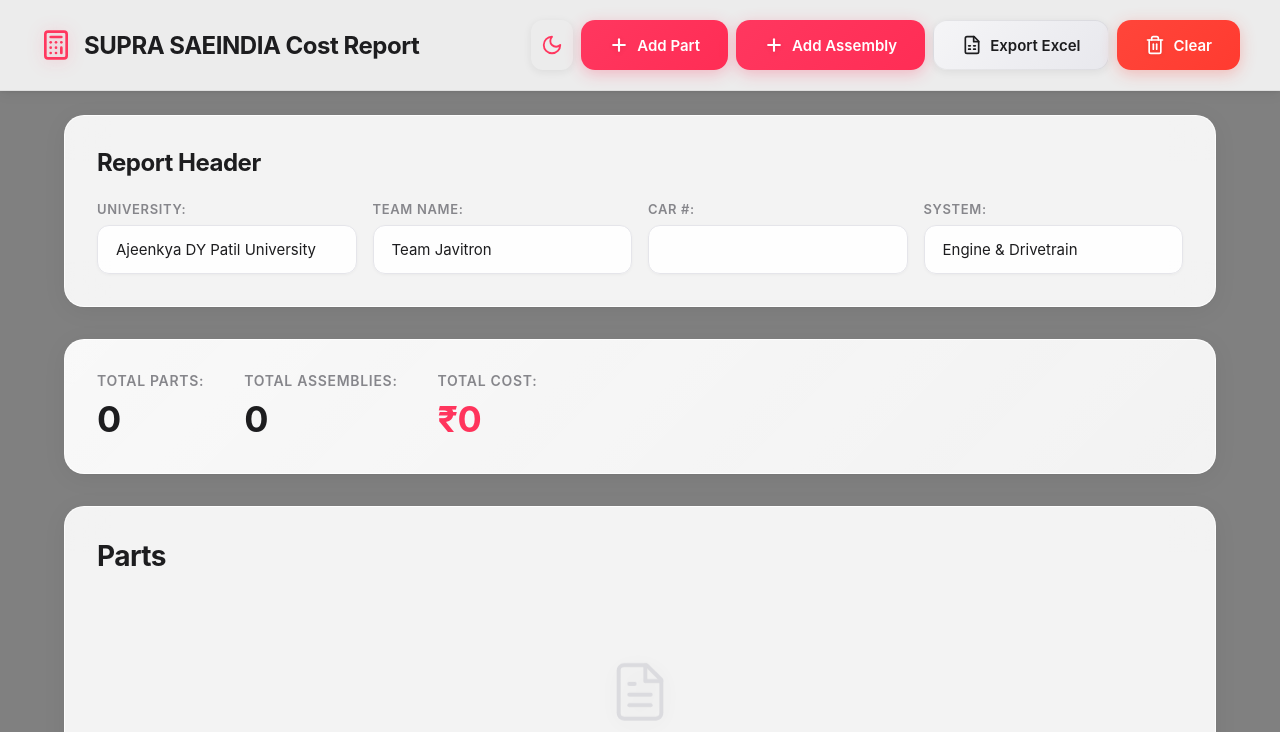
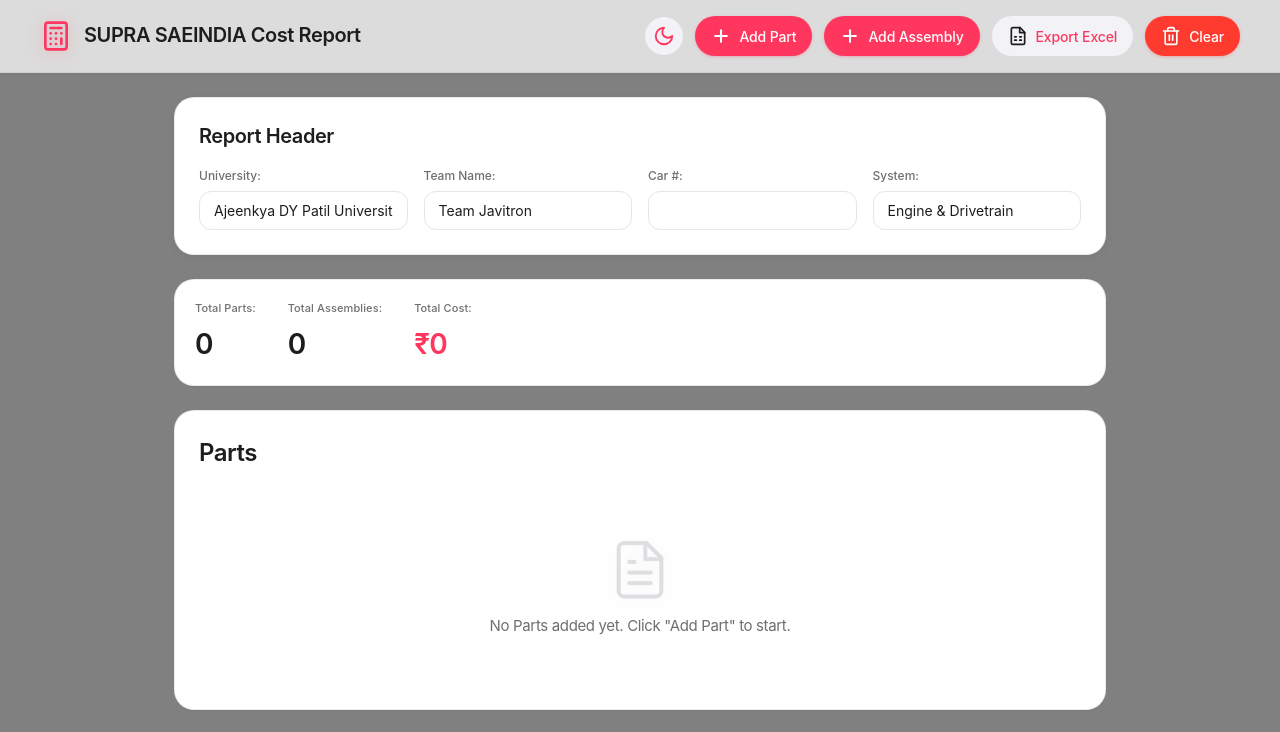
Before and after one commit to not-brajesh/Cost-Report-App-, a React (Vite) app: page / in a window 1280 px wide. Shown: the top 732 px of the page. Built offline with nearby package versions, Linux system fonts and the light colour scheme.

Commit message:
Redesign UI with premium Apple iOS design system

```diff
--- a/src/App.css
+++ b/src/App.css
@@ -1,16 +1,59 @@
-/* Global Styles */
+/* Global Styles - Premium Apple Design */
 * {
   margin: 0;
   padding: 0;
   box-sizing: border-box;
 }
 
+:root {
+  /* Apple Color System */
+  --ios-bg: #f5f5f7;
+  --ios-bg-secondary: #ffffff;
+  --ios-text: #1d1d1f;
+  --ios-text-secondary: #6e6e73;
+  --ios-tertiary: #8e8e93;
+  --ios-separator: rgba(60, 60, 67, 0.1);
+  --ios-accent: #ff375f;
+  --ios-accent-secondary: #ff2d55;
+  --ios-success: #34c759;
+  --ios-warning: #ff9500;
+  --ios-error: #ff3b30;
+  --ios-blue: #007aff;
+  --ios-gray: #8e8e93;
+  --ios-gray2: #aeaeb2;
+  --ios-gray3: #c7c7cc;
+  --ios-gray4: #d1d1d6;
+  --ios-gray5: #e5e5ea;
+  --ios-gray6: #f2f2f7;
+
+  /* Shadows */
+  --shadow-sm: 0 1px 2px rgba(0, 0, 0, 0.04);
+  --shadow-md: 0 2px 8px rgba(0, 0, 0, 0.06);
+  --shadow-lg: 0 4px 16px rgba(0, 0, 0, 0.08);
+  --shadow-xl: 0 8px 32px rgba(0, 0, 0, 0.12);
+
+  /* Radius */
+  --radius-sm: 8px;
+  --radius-md: 12px;
+  --radius-lg: 16px;
+  --radius-xl: 20px;
+  --radius-full: 9999px;
+}
+
+html {
+  scroll-behavior: smooth;
+}
+
 body {
-  font-family: -apple-system, BlinkMacSystemFont, 'SF Pro Display', 'SF Pro Text', 'Segoe UI', Roboto, sans-serif;
-  background: linear-gradient(135deg, #f5f5f7 0%, #e8e8ed 100%);
+  font-family: -apple-system, BlinkMacSystemFont, 'SF Pro Display', 'SF Pro Text', 'Segoe UI', Roboto, 'Helvetica Neue', sans-serif;
+  background: var(--ios-bg);
   min-height: 100vh;
-  color: #1d1d1f;
+  color: var(--ios-text);
   -webkit-font-smoothing: antialiased;
+  -moz-osx-font-smoothing: grayscale;
+  line-height: 1.47059;
+  font-weight: 400;
+  letter-spacing: -0.022em;
 }
 
 .app {
@@ -225,17 +268,17 @@
   background: rgba(255, 255, 255, 0.1);
 }
 
-/* Header */
+/* Header - Premium Glassmorphism */
 .app-header {
-  background: rgba(255, 255, 255, 0.85);
-  backdrop-filter: saturate(180%) blur(30px);
-  -webkit-backdrop-filter: saturate(180%) blur(30px);
-  padding: 1.25rem 2rem;
-  box-shadow: 0 1px 3px rgba(0, 0, 0, 0.08), 0 4px 12px rgba(0, 0, 0, 0.05);
+  background: rgba(255, 255, 255, 0.72);
+  backdrop-filter: saturate(180%) blur(20px);
+  -webkit-backdrop-filter: saturate(180%) blur(20px);
+  padding: 1rem 2rem;
+  box-shadow: var(--shadow-sm);
   position: sticky;
   top: 0;
   z-index: 100;
-  border-bottom: 1px solid rgba(0, 0, 0, 0.06);
+  border-bottom: 1px solid rgba(0, 0, 0, 0.05);
 }
 
 .header-content {
@@ -372,127 +415,129 @@
 }
 
 .logo h1 {
-  font-size: 1.5rem;
-  font-weight: 700;
-  color: #1d1d1f;
-  letter-spacing: -0.02em;
+  font-size: 1.25rem;
+  font-weight: 600;
+  color: var(--ios-text);
+  letter-spacing: -0.021em;
 }
 
 .header-actions {
   display: flex;
-  gap: 0.5rem;
+  gap: 0.75rem;
   flex-wrap: wrap;
+  align-items: center;
 }
 
-/* Buttons */
+/* Buttons - Apple Design System */
 .btn {
   display: flex;
   align-items: center;
+  justify-content: center;
   gap: 0.5rem;
-  padding: 0.875rem 1.75rem;
+  padding: 0.625rem 1rem;
   border: none;
-  border-radius: 14px;
-  font-size: 0.9375rem;
-  font-weight: 600;
+  border-radius: var(--radius-full);
+  font-size: 0.875rem;
+  font-weight: 500;
   cursor: pointer;
-  transition: all 0.3s cubic-bezier(0.4, 0, 0.2, 1);
+  transition: all 0.2s cubic-bezier(0.4, 0, 0.2, 1);
   font-family: inherit;
-  box-shadow: 0 2px 8px rgba(0, 0, 0, 0.08);
+  letter-spacing: -0.01em;
+  white-space: nowrap;
 }
 
 .btn:hover {
-  transform: translateY(-2px);
-  box-shadow: 0 4px 16px rgba(0, 0, 0, 0.12);
+  transform: scale(1.02);
 }
 
 .btn:active {
-  transform: translateY(0);
-  box-shadow: 0 2px 8px rgba(0, 0, 0, 0.08);
+  transform: scale(0.98);
+  transition-duration: 0.1s;
 }
 
 .btn-primary {
-  background: linear-gradient(135deg, #ff375f 0%, #ff2d55 100%);
+  background: var(--ios-accent);
   color: white;
-  box-shadow: 0 4px 16px rgba(255, 55, 95, 0.3);
+  box-shadow: 0 1px 3px rgba(255, 55, 95, 0.3);
 }
 
 .btn-primary:hover {
-  background: linear-gradient(135deg, #ff2d55 0%, #ff2453 100%);
-  box-shadow: 0 6px 24px rgba(255, 55, 95, 0.4);
+  background: var(--ios-accent-secondary);
+  box-shadow: 0 2px 8px rgba(255, 55, 95, 0.4);
 }
 
 .btn-secondary {
-  background: linear-gradient(135deg, #f5f5f7 0%, #e8e8ed 100%);
-  color: #1d1d1f;
-  border: 1px solid rgba(0, 0, 0, 0.06);
+  background: var(--ios-gray6);
+  color: var(--ios-accent);
+  border: none;
 }
 
 .btn-secondary:hover {
-  background: linear-gradient(135deg, #e8e8ed 0%, #d1d1d6 100%);
-  border-color: rgba(0, 0, 0, 0.1);
+  background: var(--ios-gray5);
 }
 
 .btn-danger {
-  background: linear-gradient(135deg, #ff453a 0%, #ff3b30 100%);
+  background: var(--ios-error);
   color: white;
-  box-shadow: 0 4px 16px rgba(255, 69, 58, 0.3);
+  box-shadow: 0 1px 3px rgba(255, 59, 48, 0.3);
 }
 
 .btn-danger:hover {
-  background: linear-gradient(135deg, #ff3b30 0%, #ff2d26 100%);
-  box-shadow: 0 6px 24px rgba(255, 69, 58, 0.4);
+  background: #ff453a;
+  box-shadow: 0 2px 8px rgba(255, 59, 48, 0.4);
 }
 
 .btn-icon {
-  padding: 0.625rem;
-  background: transparent;
+  padding: 0.5rem;
+  background: var(--ios-gray6);
   border: none;
-  border-radius: 12px;
+  border-radius: var(--radius-full);
   cursor: pointer;
-  transition: all 0.3s cubic-bezier(0.4, 0, 0.2, 1);
+  transition: all 0.2s ease;
   display: flex;
   align-items: center;
   justify-content: center;
+  min-width: 36px;
+  min-height: 36px;
 }
 
 .btn-icon:hover {
-  background: rgba(0, 0, 0, 0.05);
+  background: var(--ios-gray5);
   transform: scale(1.05);
 }
 
 .btn-remove {
-  color: #ff453a;
+  color: var(--ios-error);
+  background: transparent;
 }
 
 .btn-remove:hover {
-  background: rgba(255, 69, 58, 0.1);
+  background: rgba(255, 59, 48, 0.1);
 }
 
 .app-main {
   flex: 1;
   padding: 1.5rem;
-  max-width: 1200px;
+  max-width: 980px;
   margin: 0 auto;
   width: 100%;
 }
 
 .header-section {
-  background: rgba(255, 255, 255, 0.9);
-  backdrop-filter: blur(20px);
-  -webkit-backdrop-filter: blur(20px);
-  border-radius: 20px;
-  padding: 2rem;
-  margin-bottom: 2rem;
-  box-shadow: 0 4px 24px rgba(0, 0, 0, 0.06), 0 1px 2px rgba(0, 0, 0, 0.04);
-  border: 1px solid rgba(255, 255, 255, 0.8);
+  background: var(--ios-bg-secondary);
+  border-radius: var(--radius-xl);
+  padding: 1.5rem;
+  margin-bottom: 1.5rem;
+  box-shadow: var(--shadow-md);
+  border: 1px solid var(--ios-separator);
 }
 
 .header-section h3 {
-  font-size: 1.5rem;
-  font-weight: 700;
-  color: #1d1d1f;
-  margin: 0 0 1.5rem 0;
-  letter-spacing: -0.02em;
+  font-size: 1.25rem;
+  font-weight: 600;
+  color: var(--ios-text);
+  margin: 0 0 1rem 0;
+  letter-spacing: -0.021em;
 }
 
 .header-form {
@@ -507,35 +552,32 @@
 }
 
 .form-group label {
-  font-size: 0.8125rem;
-  font-weight: 600;
-  color: #86868b;
-  text-transform: uppercase;
-  letter-spacing: 0.05em;
-  margin-bottom: 0.5rem;
+  font-size: 0.75rem;
+  font-weight: 500;
+  color: var(--ios-text-secondary);
+  letter-spacing: 0;
+  margin-bottom: 0.375rem;
 }
 
 .form-input, .form-select {
-  padding: 0.875rem 1.125rem;
-  border: 1.5px solid #e5e5ea;
-  border-radius: 12px;
-  font-size: 0.9375rem;
-  background: rgba(255, 255, 255, 0.9);
-  transition: all 0.3s cubic-bezier(0.4, 0, 0.2, 1);
+  padding: 0.625rem 0.875rem;
+  border: 1px solid var(--ios-gray5);
+  border-radius: var(--radius-md);
+  font-size: 0.875rem;
+  background: var(--ios-bg-secondary);
+  transition: all 0.2s ease;
   font-family: inherit;
-  color: #1d1d1f;
-  box-shadow: 0 1px 3px rgba(0, 0, 0, 0.04);
+  color: var(--ios-text);
 }
 
 .form-input:focus, .form-select:focus {
   outline: none;
-  border-color: #ff375f;
-  box-shadow: 0 0 0 4px rgba(255, 55, 95, 0.1), 0 2px 8px rgba(0, 0, 0, 0.08);
-  background: white;
+  border-color: var(--ios-accent);
+  box-shadow: 0 0 0 3px rgba(255, 55, 95, 0.15);
 }
 
 .form-input::placeholder {
-  color: #98989d;
+  color: var(--ios-gray);
 }
 
 .sections-container {
@@ -545,47 +587,43 @@
 }
 
 .section-block {
-  background: rgba(255, 255, 255, 0.9);
-  backdrop-filter: blur(20px);
-  -webkit-backdrop-filter: blur(20px);
-  border-radius: 20px;
-  padding: 2rem;
-  box-shadow: 0 4px 24px rgba(0, 0, 0, 0.06), 0 1px 2px rgba(0, 0, 0, 0.04);
-  border: 1px solid rgba(255, 255, 255, 0.8);
+  background: var(--ios-bg-secondary);
+  border-radius: var(--radius-xl);
+  padding: 1.5rem;
+  box-shadow: var(--shadow-sm);
+  border: 1px solid var(--ios-separator);
 }
 
 .section-block h2 {
-  font-size: 1.75rem;
-  font-weight: 700;
-  color: #1d1d1f;
-  margin: 0 0 1.5rem 0;
-  letter-spacing: -0.02em;
+  font-size: 1.5rem;
+  font-weight: 600;
+  color: var(--ios-text);
+  margin: 0 0 1.25rem 0;
+  letter-spacing: -0.021em;
 }
 
 .part-card, .assembly-card {
-  background: rgba(255, 255, 255, 0.95);
-  backdrop-filter: blur(20px);
-  -webkit-backdrop-filter: blur(20px);
-  border-radius: 20px;
-  padding: 2rem;
-  margin-bottom: 2rem;
-  box-shadow: 0 4px 24px rgba(0, 0, 0, 0.06), 0 1px 2px rgba(0, 0, 0, 0.04);
-  border: 1px solid rgba(255, 255, 255, 0.8);
-  transition: all 0.3s cubic-bezier(0.4, 0, 0.2, 1);
+  background: var(--ios-bg-secondary);
+  border-radius: var(--radius-xl);
+  padding: 1.25rem;
+  margin-bottom: 1rem;
+  box-shadow: var(--shadow-sm);
+  border: 1px solid var(--ios-separator);
+  transition: all 0.2s ease;
 }
 
 .part-card:hover, .assembly-card:hover {
-  box-shadow: 0 8px 32px rgba(0, 0, 0, 0.08), 0 2px 4px rgba(0, 0, 0, 0.06);
-  transform: translateY(-2px);
+  box-shadow: var(--shadow-md);
+  border-color: var(--ios-gray4);
 }
 
 .part-header, .assembly-header {
   display: flex;
   flex-direction: column;
-  gap: 1rem;
-  margin-bottom: 1.5rem;
-  padding-bottom: 1rem;
-  border-bottom: 1px solid #e5e5ea;
+  gap: 0.75rem;
+  margin-bottom: 1rem;
+  padding-bottom: 0.75rem;
+  border-bottom: 1px solid var(--ios-separator);
 }
 
 .part-header-content, .assembly-header-content {
@@ -595,20 +633,19 @@
 }
 
 .part-header h3, .assembly-header h3 {
-  font-size: 1.25rem;
-  font-weight: 700;
-  color: #1d1d1f;
+  font-size: 1.0625rem;
+  font-weight: 600;
+  color: var(--ios-text);
   margin: 0;
 }
 
 .part-header-form, .assembly-header-form {
   display: grid;
-  grid-template-columns: repeat(auto-fit, minmax(200px, 1fr));
-  gap: 1rem;
-  padding: 1rem;
-  background: white;
-  border-radius: 12px;
-  border: 1px solid #e5e5ea;
+  grid-template-columns: repeat(auto-fit, minmax(180px, 1fr));
+  gap: 0.75rem;
+  padding: 0.75rem;
+  background: var(--ios-bg);
+  border-radius: var(--radius-lg);
 }
 
 .part-header-form .form-group, .assembly-header-form .form-group {
@@ -617,46 +654,44 @@
 }
 
 .part-header-form label, .assembly-header-form label {
-  font-size: 0.75rem;
-  font-weight: 600;
-  color: #86868b;
-  text-transform: uppercase;
-  letter-spacing: 0.05em;
-  margin-bottom: 0.375rem;
+  font-size: 0.6875rem;
+  font-weight: 500;
+  color: var(--ios-text-secondary);
+  text-transform: none;
+  letter-spacing: 0;
+  margin-bottom: 0.25rem;
 }
 
 .part-header-form .form-input, .assembly-header-form .form-input {
-  padding: 0.625rem 0.875rem;
-  border: 1px solid #e5e5ea;
-  border-radius: 8px;
-  font-size: 0.875rem;
-  background: white;
+  padding: 0.5rem 0.625rem;
+  border: 1px solid var(--ios-gray5);
+  border-radius: var(--radius-md);
+  font-size: 0.8125rem;
+  background: var(--ios-bg-secondary);
   transition: all 0.2s ease;
-  color: #1d1d1f;
+  color: var(--ios-text);
 }
 
 .part-header-form .form-input:focus, .assembly-header-form .form-input:focus {
   outline: none;
-  border-color: #ff375f;
-  box-shadow: 0 0 0 3px rgba(255, 55, 95, 0.1);
+  border-color: var(--ios-accent);
+  box-shadow: 0 0 0 3px rgba(255, 55, 95, 0.15);
 }
 
 .btn-sm {
-  padding: 0.5rem 1rem;
-  font-size: 0.875rem;
+  padding: 0.5rem 0.875rem;
+  font-size: 0.8125rem;
 }
 
 .summary-card {
-  background: linear-gradient(135deg, rgba(255, 255, 255, 0.95) 0%, rgba(255, 255, 255, 0.9) 100%);
-  backdrop-filter: blur(20px);
-  -webkit-backdrop-filter: blur(20px);
-  border-radius: 20px;
-  padding: 2rem;
-  margin-bottom: 2rem;
-  box-shadow: 0 4px 24px rgba(0, 0, 0, 0.06), 0 1px 2px rgba(0, 0, 0, 0.04);
-  border: 1px solid rgba(255, 255, 255, 0.8);
+  background: var(--ios-bg-secondary);
+  border-radius: var(--radius-xl);
+  padding: 1.25rem;
+  margin-bottom: 1.5rem;
+  box-shadow: var(--shadow-sm);
+  border: 1px solid var(--ios-separator);
   display: flex;
-  gap: 2.5rem;
+  gap: 2rem;
   flex-wrap: wrap;
 }
 
@@ -667,26 +702,22 @@
 }
 
 .summary-label {
-  font-size: 0.875rem;
-  font-weight: 600;
-  color: #86868b;
-  text-transform: uppercase;
-  letter-spacing: 0.05em;
+  font-size: 0.6875rem;
+  font-weight: 500;
+  color: var(--ios-text-secondary);
+  text-transform: none;
+  letter-spacing: 0.01em;
 }
 
 .summary-value {
-  font-size: 2.25rem;
-  font-weight: 700;
-  color: #1d1d1f;
-  letter-spacing: -0.02em;
+  font-size: 1.75rem;
+  font-weight: 600;
+  color: var(--ios-text);
+  letter-spacing: -0.021em;
 }
 
 .summary-cost {
-  color: #ff375f;
-  background: linear-gradient(135deg, #ff375f 0%, #ff2d55 100%);
-  -webkit-background-clip: text;
-  -webkit-text-fill-color: transparent;
-  background-clip: text;
+  color: var(--ios-accent);
 }
 
 .filter-section {
@@ -731,42 +762,38 @@
 }
 
 .item-card {
-  background: rgba(255, 255, 255, 0.95);
-  backdrop-filter: blur(20px);
-  -webkit-backdrop-filter: blur(20px);
-  border-radius: 18px;
-  padding: 1.75rem;
-  margin-bottom: 1.5rem;
-  box-shadow: 0 2px 12px rgba(0, 0, 0, 0.04), 0 1px 2px rgba(0, 0, 0, 0.02);
-  border: 1px solid rgba(255, 255, 255, 0.8);
-  transition: all 0.3s cubic-bezier(0.4, 0, 0.2, 1);
+  background: var(--ios-bg-secondary);
+  border-radius: var(--radius-lg);
+  padding: 1rem;
+  margin-bottom: 0.75rem;
+  box-shadow: var(--shadow-sm);
+  border: 1px solid var(--ios-separator);
+  transition: all 0.2s ease;
 }
 
 .item-card:hover {
-  box-shadow: 0 8px 32px rgba(0, 0, 0, 0.08), 0 2px 4px rgba(0, 0, 0, 0.04);
-  transform: translateY(-2px);
+  box-shadow: var(--shadow-md);
 }
 
 .item-header {
   display: flex;
   justify-content: space-between;
   align-items: center;
-  margin-bottom: 1.25rem;
-  padding-bottom: 1rem;
-  border-bottom: 1.5px solid #e5e5ea;
+  margin-bottom: 0.75rem;
+  padding-bottom: 0.75rem;
+  border-bottom: 1px solid var(--ios-separator);
 }
 
 .item-header h4 {
-  font-size: 1.25rem;
-  font-weight: 700;
-  color: #1d1d1f;
+  font-size: 1rem;
+  font-weight: 600;
+  color: var(--ios-text);
   margin: 0;
-  letter-spacing: -0.01em;
 }
 
 .item-section {
-  padding: 1rem 0;
-  border-bottom: 1px solid #f5f5f7;
+  padding: 0.75rem 0;
+  border-bottom: 1px solid var(--ios-separator);
 }
 
 .item-section:last-child {
@@ -774,63 +801,59 @@
 }
 
 .item-section h4 {
-  font-size: 1rem;
-  font-weight: 600;
-  color: #1d1d1f;
-  margin: 0 0 0.75rem 0;
+  font-size: 0.8125rem;
+  font-weight: 500;
+  color: var(--ios-text-secondary);
+  margin: 0 0 0.5rem 0;
 }
 
 .form-row {
   display: flex;
-  gap: 1rem;
+  gap: 0.75rem;
   flex-wrap: wrap;
-  margin-bottom: 0.75rem;
+  margin-bottom: 0.5rem;
 }
 
 .form-row .form-group {
   flex: 1;
-  min-width: 150px;
+  min-width: 120px;
 }
 
 .cost-display {
   display: flex;
   justify-content: space-between;
   align-items: center;
-  padding: 0.875rem 1.25rem;
-  background: linear-gradient(135deg, #f5f5f7 0%, #e8e8ed 100%);
-  border-radius: 14px;
-  margin-top: 0.75rem;
-  font-size: 0.9375rem;
-  color: #86868b;
-  border: 1px solid rgba(0, 0, 0, 0.04);
+  padding: 0.625rem 0.875rem;
+  background: var(--ios-bg);
+  border-radius: var(--radius-md);
+  margin-top: 0.5rem;
+  font-size: 0.8125rem;
+  color: var(--ios-text-secondary);
 }
 
 .cost-value {
-  font-weight: 700;
-  color: #1d1d1f;
-  font-size: 1rem;
+  font-weight: 600;
+  color: var(--ios-text);
+  font-size: 0.875rem;
 }
 
 .item-total {
   display: flex;
   justify-content: space-between;
   align-items: center;
-  padding: 1.25rem;
-  background: linear-gradient(135deg, rgba(255, 55, 95, 0.12) 0%, rgba(255, 55, 95, 0.06) 100%);
-  border-radius: 16px;
-  margin-top: 1.25rem;
-  font-size: 1.0625rem;
-  font-weight: 600;
-  color: #1d1d1f;
-  border: 1px solid rgba(255, 55, 95, 0.15);
-  box-shadow: 0 2px 8px rgba(255, 55, 95, 0.1);
+  padding: 0.875rem;
+  background: var(--ios-gray6);
+  border-radius: var(--radius-md);
+  margin-top: 0.75rem;
+  font-size: 0.9375rem;
+  font-weight: 500;
+  color: var(--ios-text);
 }
 
 .total-value {
-  font-weight: 800;
-  color: #ff375f;
-  font-size: 1.625rem;
-  letter-spacing: -0.02em;
+  font-weight: 600;
+  color: var(--ios-accent);
+  font-size: 1.125rem;
 }
 
 .empty-state {
@@ -838,35 +861,35 @@
   flex-direction: column;
   align-items: center;
   justify-content: center;
-  padding: 4rem 2rem;
-  color: #86868b;
+  padding: 3rem 1.5rem;
+  color: var(--ios-text-secondary);
   text-align: center;
 }
 
 .empty-state svg {
-  color: #d1d1d6;
-  margin-bottom: 1rem;
+  color: var(--ios-gray4);
+  margin-bottom: 0.75rem;
 }
 
 .empty-state p {
-  font-size: 1.125rem;
-  font-weight: 500;
-  color: #86868b;
+  font-size: 0.9375rem;
+  font-weight: 400;
+  color: var(--ios-text-secondary);
 }
 
 .app-footer {
-  background: white;
-  padding: 1.5rem 2rem;
+  background: var(--ios-bg-secondary);
+  padding: 1rem 1.5rem;
   text-align: center;
-  box-shadow: 0 -1px 0 rgba(0, 0, 0, 0.08);
+  border-top: 1px solid var(--ios-separator);
   margin-top: auto;
 }
 
 .app-footer p {
-  margin: 0.25rem 0;
-  color: #86868b;
-  font-size: 0.875rem;
-  font-weight: 500;
+  margin: 0.125rem 0;
+  color: var(--ios-text-secondary);
+  font-size: 0.75rem;
+  font-weight: 400;
 }
 
 /* Responsive Design */
```
